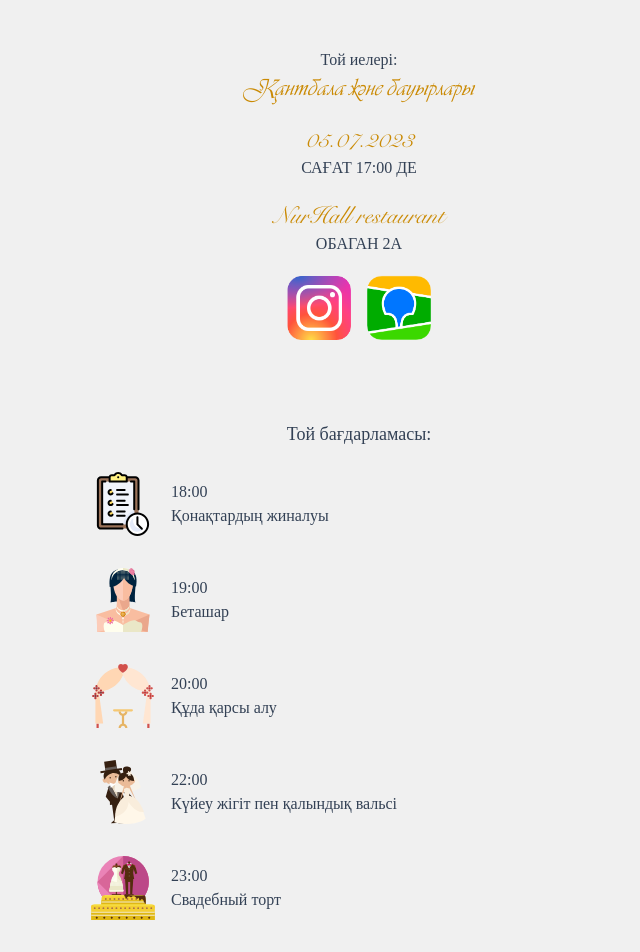
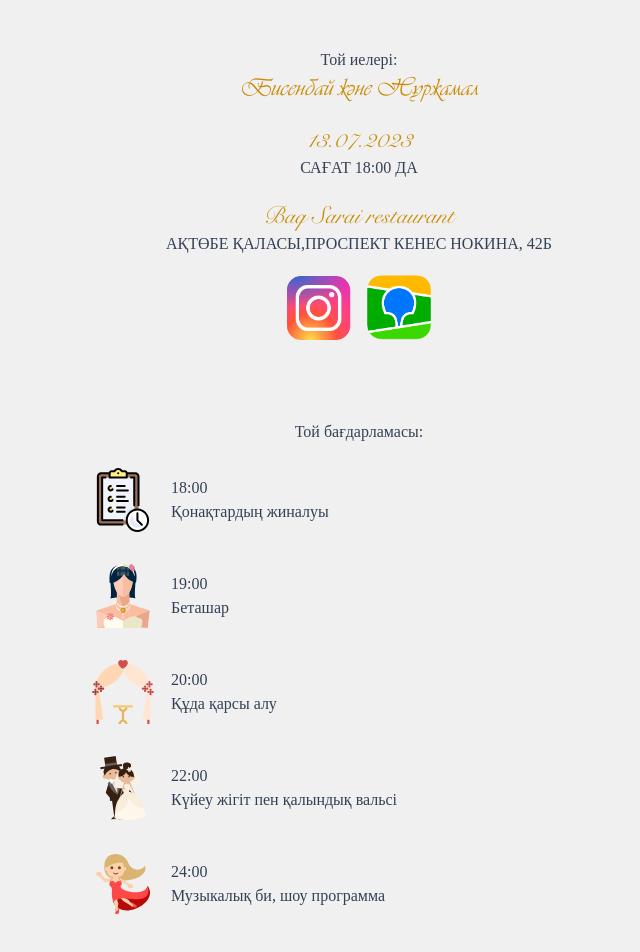
Before and after one commit to Sayan-2506/era-toi, a React (Create React App) app: page / in a window 1280 px wide. Shown: the part 820-1772 px from the top of the page, without its empty margins (281-921 px from the left). Built offline with nearby package versions, Linux system fonts and the light colour scheme.

Commit message:
rewrite info

```diff
--- a/src/components/Info.jsx
+++ b/src/components/Info.jsx
@@ -40,27 +40,27 @@ const Info = () => {
         variants={textAnimation}
         className="text-2xl text-yellow-600 mb-5 font-vivaldi"
       >
-        Қантбала және бауырлары
+        Бисенбай және Нұржамал
       </motion.h2>
       <motion.h2
         custom={2}
         variants={textAnimation}
         className="text-2xl text-yellow-600 font-snell"
       >
-        05.07.2023
+        13.07.2023
       </motion.h2>
-      <h3 className="text-base uppercase mb-5">Сағат 17:00 де</h3>
+      <h3 className="text-base uppercase mb-5">Сағат 18:00 да</h3>
       <motion.h2
         custom={3}
         variants={textAnimation}
         className="text-2xl text-yellow-600 font-snell"
       >
-        NurHall restaurant
+        Baq Sarai restaurant
       </motion.h2>
-      <h3 className="text-base uppercase">Обаган 2a</h3>
+      <h3 className="text-base uppercase">Ақтөбе қаласы,Проспект Кенес Нокина, 42Б</h3>
       <div className="flex items-center justify-center gap-4 mt-5">
         <a
-          href="https://www.instagram.com/nurhall.nursultan/"
+          href="https://www.instagram.com/baqsarai_aktobe/"
           target="_blank"
           without
           rel="noreferrer"
@@ -75,7 +75,7 @@ const Info = () => {
         </a>
 
         <a
-          href="https://2gis.kz/astana/directions/points/%7C71.509973%2C51.140567%3B70000001047854220"
+          href="https://2gis.kz/aktobe/directions/points/%7C57.18881%2C50.29944%3B70000001038229491"
           target="_blank"
           without
           rel="noreferrer"
--- a/src/components/PartyImage.jsx
+++ b/src/components/PartyImage.jsx
@@ -5,7 +5,7 @@ const PartyImage = () => {
   return (
     <div className="m-auto mt-12 px-8 w-full max-w-[600px] h-full flex flex-col text-center text-slate-700 items-center">
       <a
-        href="https://t.me/+541bS72htEhjMjdi"
+        href="https://t.me/+TWJqoTXVRURiNWRi"
         target="_blank"
         without
         rel="noreferrer"
--- a/src/components/Program.jsx
+++ b/src/components/Program.jsx
@@ -4,7 +4,6 @@ import waiting from "../assets/waiting-list.svg";
 import bride from "../assets/bride.svg";
 import weddingArch from "../assets/wedding-arch.svg";
 import walth from "../assets/walth.svg";
-import cake from "../assets/cake.svg";
 import dance from "../assets/dance-woman.svg";
 
 const Program = () => {
@@ -27,7 +26,7 @@ const Program = () => {
       viewport={{ amount: 0.2, once: true }}
       className="m-auto mt-20 px-8 w-full max-w-[600px] h-full flex flex-col text-center text-slate-700"
     >
-      <h3 className="text-lg font-medium mb-6">Той бағдарламасы:</h3>
+      <h3 className="text-base font-medium mb-6">Той бағдарламасы:</h3>
       <ul>
         <motion.li
           custom={1}
@@ -74,17 +73,6 @@ const Program = () => {
           </div>
         </motion.li>
         <motion.li
-          custom={5}
-          variants={textAnimation}
-          className="flex items-center gap-4 mb-8"
-        >
-          <img className="w-16 h-16" src={cake} alt="cakeImg" />
-          <div className="text-left">
-            <p>23:00</p>
-            <p>Свадебный торт</p>
-          </div>
-        </motion.li>
-        <motion.li
           custom={6}
           variants={textAnimation}
           className="flex items-center gap-4"
--- a/src/components/countdown/Countdown.jsx
+++ b/src/components/countdown/Countdown.jsx
@@ -46,7 +46,7 @@ const textAnimation = {
 
 export default function CountDown() {
   const startTime = Date.now() / 1000; // use UNIX timestamp in seconds
-  const endTime = startTime + 2868900 ; // use UNIX timestamp in seconds
+  const endTime = startTime + 3561060; // use UNIX timestamp in seconds
   const remainingTime = endTime - startTime;
   const days = Math.ceil(remainingTime / daySeconds);
   const daysDuration = days * daySeconds;
--- a/src/components/front/Front.jsx
+++ b/src/components/front/Front.jsx
@@ -93,7 +93,7 @@ const Front = () => {
           custom={2}
           variants={textAnimation}
         >
-          Манарбек пен Ақмарал
+          Ерасыл мен Нұржайна
         </motion.h2>
         <motion.p
           className="font-medium text-xs max-w-[280px] m-auto"
```
